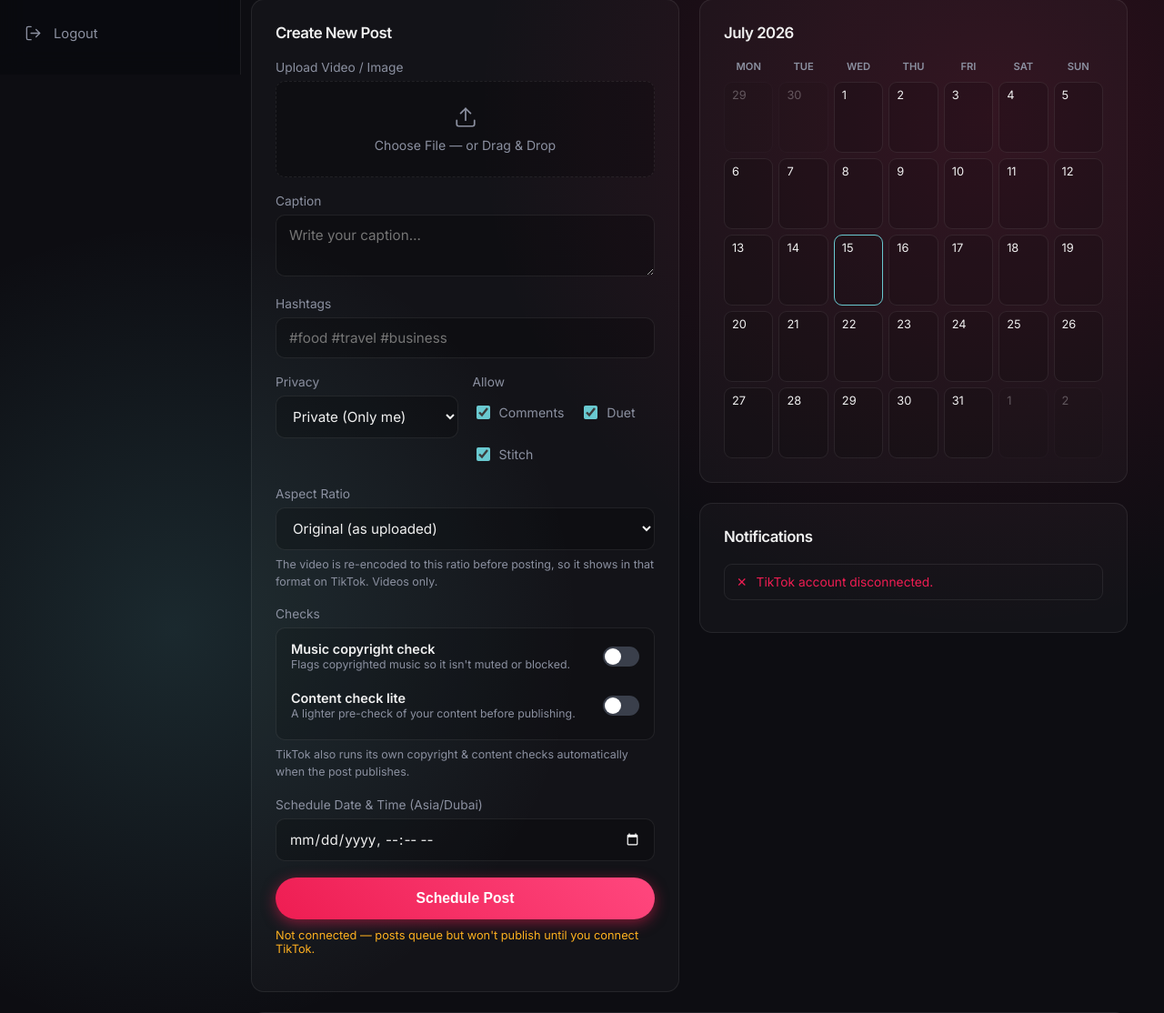
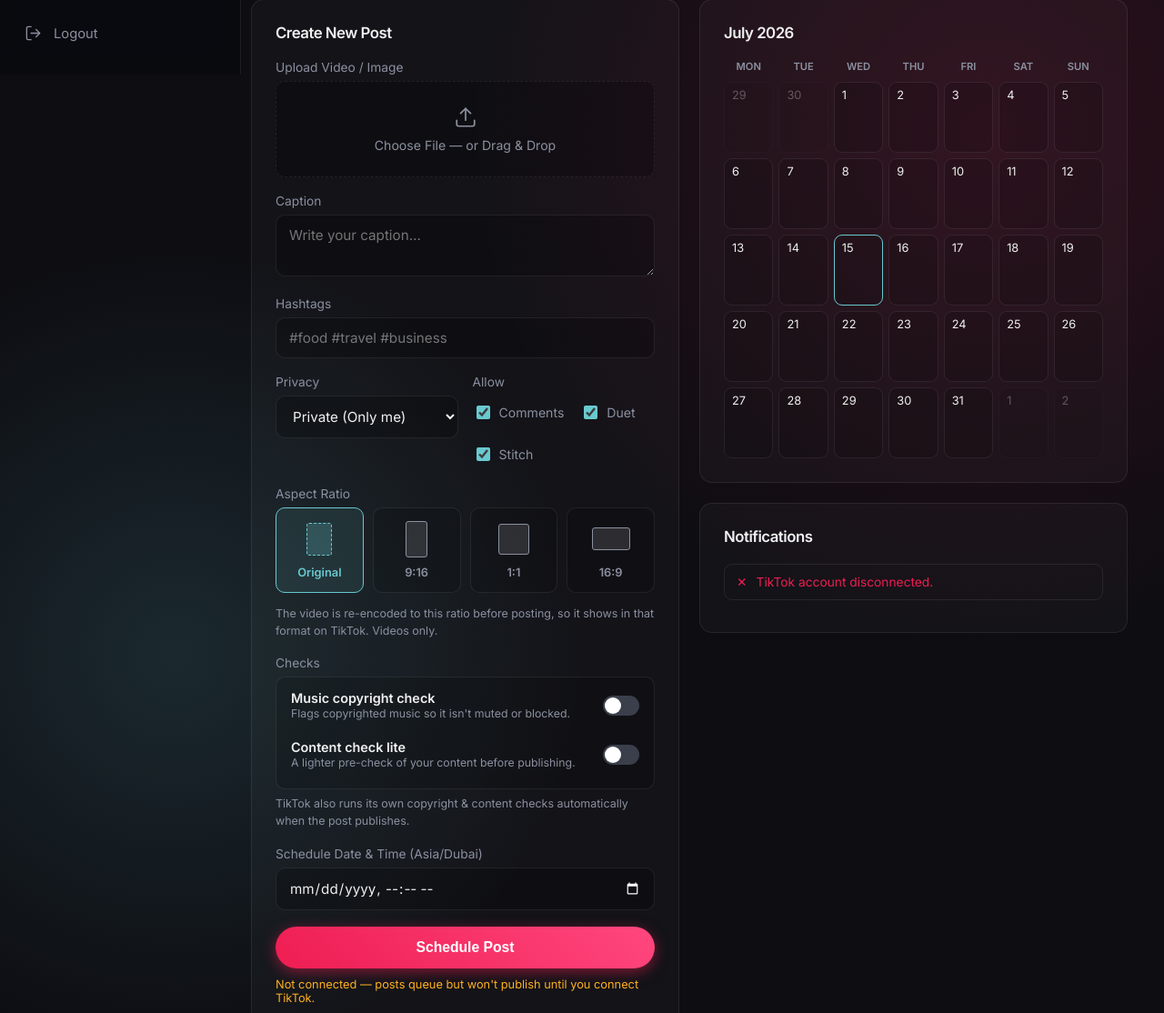
Before and after one commit to aaron35tobias/tiktok-scheduler, a Django app: page /dashboard/ in a window 1280 px wide. Shown: the part 718-1832 px from the top of the page at 91% size. Run offline with Django 5.2, Linux system fonts and the light colour scheme; parts of the project's set-up code (start-up, migrations or seed data) failed here and were passed over.

Commit message:
style: aspect ratio as selectable icon tiles instead of dropdown

```diff
--- a/core/templates/core/dashboard.html
+++ b/core/templates/core/dashboard.html
@@ -128,6 +128,23 @@
     .switch::before { content: ""; position: absolute; top: 2px; left: 2px; width: 18px; height: 18px; border-radius: 50%; background: #fff; transition: transform 0.2s; }
     .switch:checked { background: var(--tk-cyan); }
     .switch:checked::before { transform: translateX(18px); }
+
+    /* Aspect-ratio tiles */
+    .ar-tiles { display: grid; grid-template-columns: repeat(4, 1fr); gap: 10px; }
+    .ar-radio { position: absolute; opacity: 0; pointer-events: none; }
+    .ar-tile { display: flex; flex-direction: column; align-items: center; gap: 9px; padding: 14px 8px; border: 1px solid var(--card-border); border-radius: 10px; cursor: pointer; background: rgba(0,0,0,0.15); transition: border-color 0.15s, background 0.15s; }
+    .ar-tile:hover { border-color: var(--muted); }
+    .ar-icon { height: 40px; display: flex; align-items: center; justify-content: center; }
+    .ar-shape { background: rgba(255,255,255,0.12); border: 1.5px solid var(--muted); border-radius: 3px; transition: border-color 0.15s, background 0.15s; }
+    .s-orig { width: 26px; height: 34px; border-style: dashed; }
+    .s-916 { width: 22px; height: 38px; }
+    .s-11 { width: 32px; height: 32px; }
+    .s-169 { width: 40px; height: 23px; }
+    .ar-label { font-size: 0.8rem; color: var(--muted); font-weight: 600; }
+    .ar-radio:checked + .ar-tile { border-color: var(--tk-cyan); background: rgba(105,201,208,0.1); }
+    .ar-radio:checked + .ar-tile .ar-shape { border-color: var(--tk-cyan); background: rgba(105,201,208,0.22); }
+    .ar-radio:checked + .ar-tile .ar-label { color: var(--tk-cyan); }
+    .ar-radio:focus-visible + .ar-tile { outline: 2px solid var(--tk-cyan); outline-offset: 2px; }
 
     .file-drop-area {
         position: relative; display: flex; align-items: center; justify-content: center; flex-direction: column;
@@ -392,12 +409,28 @@
 
                     <div class="form-group">
                         <label>Aspect Ratio</label>
-                        <select name="aspect_ratio">
-                            <option value="original">Original (as uploaded)</option>
-                            <option value="9:16">9:16 — Vertical (full screen)</option>
-                            <option value="1:1">1:1 — Square</option>
-                            <option value="16:9">16:9 — Landscape</option>
-                        </select>
+                        <div class="ar-tiles">
+                            <input class="ar-radio" type="radio" name="aspect_ratio" id="ar-original" value="original" checked>
+                            <label for="ar-original" class="ar-tile">
+                                <span class="ar-icon"><span class="ar-shape s-orig"></span></span>
+                                <span class="ar-label">Original</span>
+                            </label>
+                            <input class="ar-radio" type="radio" name="aspect_ratio" id="ar-916" value="9:16">
+                            <label for="ar-916" class="ar-tile">
+                                <span class="ar-icon"><span class="ar-shape s-916"></span></span>
+                                <span class="ar-label">9:16</span>
+                            </label>
+                            <input class="ar-radio" type="radio" name="aspect_ratio" id="ar-11" value="1:1">
+                            <label for="ar-11" class="ar-tile">
+                                <span class="ar-icon"><span class="ar-shape s-11"></span></span>
+                                <span class="ar-label">1:1</span>
+                            </label>
+                            <input class="ar-radio" type="radio" name="aspect_ratio" id="ar-169" value="16:9">
+                            <label for="ar-169" class="ar-tile">
+                                <span class="ar-icon"><span class="ar-shape s-169"></span></span>
+                                <span class="ar-label">16:9</span>
+                            </label>
+                        </div>
                         <div class="hint">The video is re-encoded to this ratio before posting, so it shows in that format on TikTok. Videos only.</div>
                     </div>
 
```
